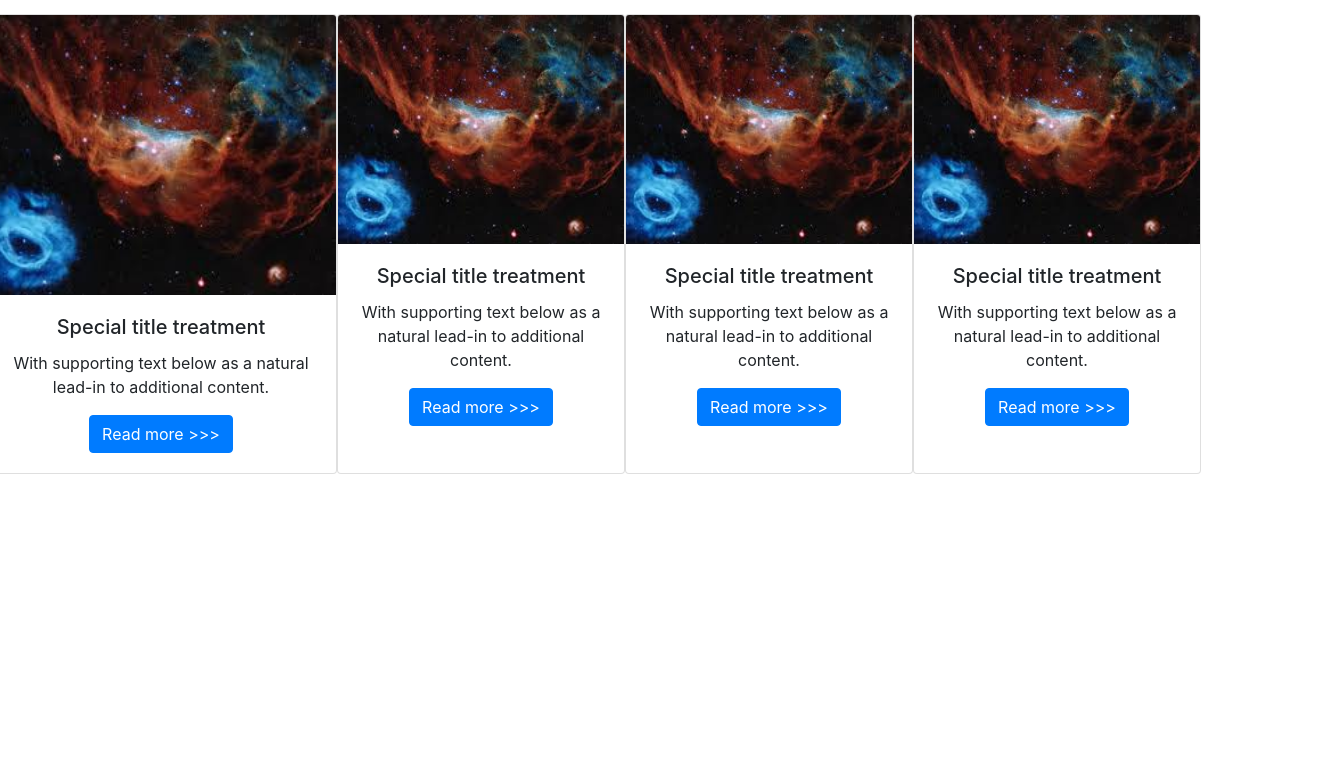
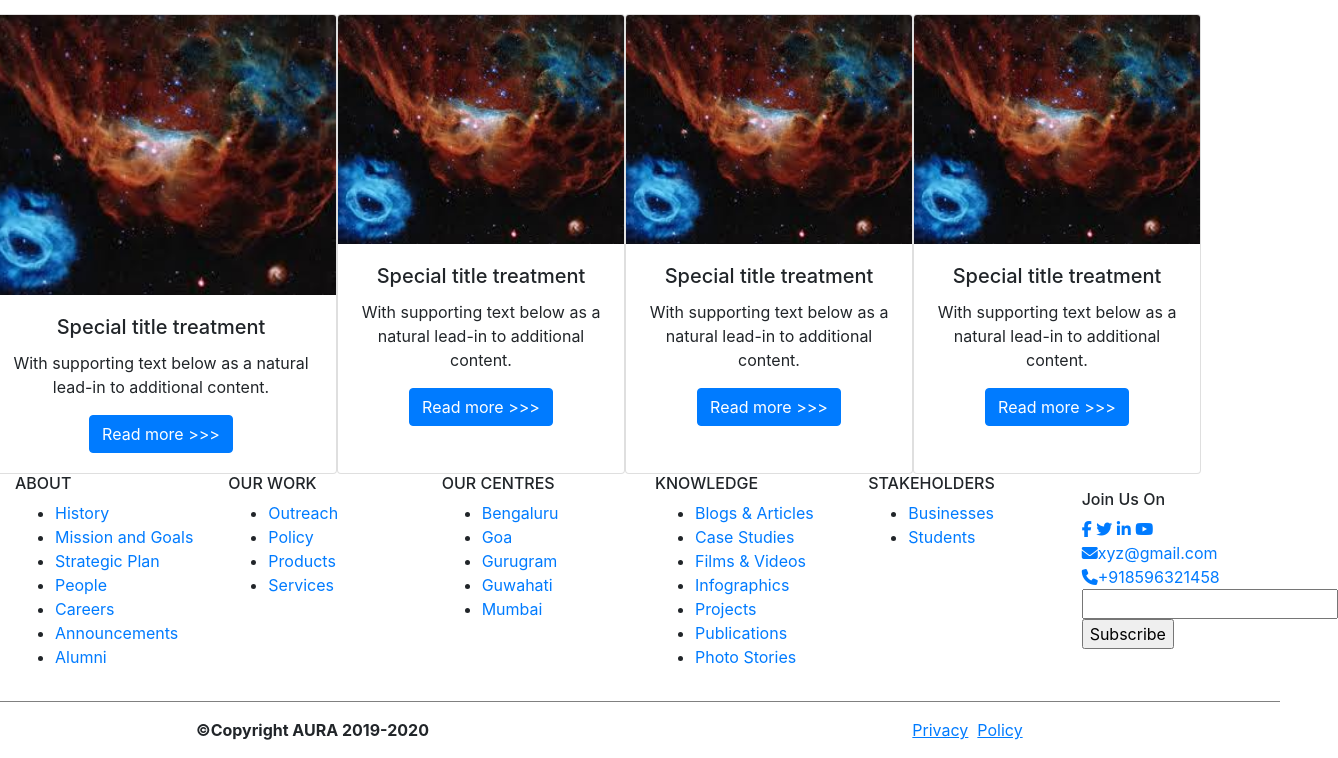
Before and after one commit to Kartik-singh25/site-project, a plain HTML site: page index.html in a window 1280 px wide. Shown: the part 1209-1967 px from the top of the page, 1338 px wide, since content can reach past the window. Before the commit the page ends 1683 px from the top, so only its background shows below. Drawn offline with nearby package versions, Linux system fonts and the light colour scheme.

Commit message:
Update index.html

```diff
--- a/index.html
+++ b/index.html
@@ -9,6 +9,9 @@
     <!-- Bootstrap -->
     <link href="css/bootstrap.min.css" rel="stylesheet">
     <link rel="stylesheet" href="styles.css">
+
+        <script src="https://use.fontawesome.com/fdc4c76d34.js"></script>
+
     <!-- HTML5 shim and Respond.js for IE8 support of HTML5 elements and media queries -->
     <!-- WARNING: Respond.js doesn't work if you view the page via file:// -->
     <!--[if lt IE 9]>
@@ -218,6 +221,140 @@
   </div>
 </div>
 </div>
+
+
+
+    <!--Start of footer-->
+
+    <footer>
+  <div class="footer-top">
+  <div class="container-fluid">
+    <div class="row">
+      <div class="col-xl-2 col-md-3 col-sm-6 col-xs-12 segment-one md-mb-30 sm-mb-30">
+        <h6>ABOUT</h6>
+        <ul>
+          <li><a href="#">History</a></li>
+          <li><a href="#">Mission and Goals</a></li>
+          <li><a href="#">Strategic Plan</a></li>
+          <li><a href="#">People</a></li>
+          <li><a href="#">Careers</a></li>
+          <li><a href="#">Announcements</a></li>
+          <li><a href="#">Alumni</a></li>
+        </ul>
+
+      </div>
+      <div class="col-xl-2 col-md-3 col-sm-6 col-xs-12 segment-two md-mb-30 sm-mb-30">
+        <h6>OUR WORK</h6>
+        <ul>
+          <li><a href="#">Outreach</a></li>
+          <li><a href="#">Policy</a></li>
+          <li><a href="#">Products</a></li>
+          <li><a href="#">Services</a></li>
+        </ul>
+      </div>
+
+      <div class="col-xl-2 col-md-3 col-sm-6 col-xs-12 segment-three md-mb-30 sm-mb-30">
+        <h6>OUR CENTRES</h6>
+        <ul>
+          <li><a href="#">Bengaluru</a></li>
+          <li><a href="#">Goa</a></li>
+          <li><a href="#">Gurugram</a></li>
+          <li><a href="#">Guwahati</a></li>
+          <li><a href="#">Mumbai</a></li>
+        </ul>
+
+      </div>
+
+      <div class=" col-xl-2 col-md-3 col-sm-6 col-xs-12 segment-four md-mb-30 sm-mb-30">
+        <h6>KNOWLEDGE</h6>
+        <ul>
+          <li><a href="#">Blogs & Articles</a></li>
+          <li><a href="#">Case Studies</a></li>
+          <li><a href="#">Films & Videos</a></li>
+          <li><a href="#">Infographics</a></li>
+          <li><a href="#">Projects</a></li>
+           <li><a href="#">Publications</a></li>
+            <li><a href="#">Photo Stories</a></li>
+        </ul>
+
+
+      </div>
+
+      <div class=" col-xl-2 col-md-3 col-sm-6 col-xs-12 segment-five md-mb-30 sm-mb-30">
+        <h6>STAKEHOLDERS</h6>
+        <ul>
+          <li><a href="#">Businesses</a></li>
+          <li><a href="#">Students</a></li>
+        </ul>
+
+      </div>
+
+      <div class=" col-xl-2 col-md-3 col-sm-6 col-xs-12 segment-six md-mb-30 sm-mb-30">
+        <p></p>
+        <h6>Join Us On</h6>
+        <a href="#"><i class="fa fa-facebook"></i></a>
+        <a href="#"><i class="fa fa-twitter"></i></a>
+        <a href="#"><i class="fa fa-linkedin"></i></a>
+        <a href="#"><i class="fa fa-youtube"></i></a>
+       <br>
+        <a href="#"><i class="fa fa-envelope"></i>xyz@gmail.com</a>
+        <br>
+        <a href="#"><i class="fa fa-phone"></i>+918596321458</a>
+        <br>
+        <form action="">
+          <input type="email" >
+          <input type="submit" value="Subscribe">
+        </form>
+
+      </div>
+    </div>
+  </div>
+
+<hr style=" border-top: 0.12rem solid grey;">
+
+    <div class="row footer-bottom-text">
+      <div class= "col-xl-6 col-md-6 col-sm-6 col-xs-12 " style="text-align:center;">
+        <p><strong>&copy;Copyright AURA 2019-2020</strong></p>
+      </div>
+      <div class= "col-xl-6 col-md-6 col-sm-6 col-xs-12 " style="text-align: center">
+        <span >
+          <a href="#"><u>Privacy</u></a>&nbsp;
+          <a href="#"><u>Policy</u></a>
+        </span>
+      </div>
+    </div>
+       </div>
+  </div>
+</footer>
+
+
+
+
+
+
+
+
+
+
+
+
+
+<!-- End Footer-->
+
+
+
+
+
+
+
+
+
+
+
+
+
+
+
     <!-- jQuery (necessary for Bootstrap's JavaScript plugins) -->
     <script src="https://ajax.googleapis.com/ajax/libs/jquery/1.12.4/jquery.min.js"></script>
     <!-- Include all compiled plugins (below), or include individual files as needed -->
```
